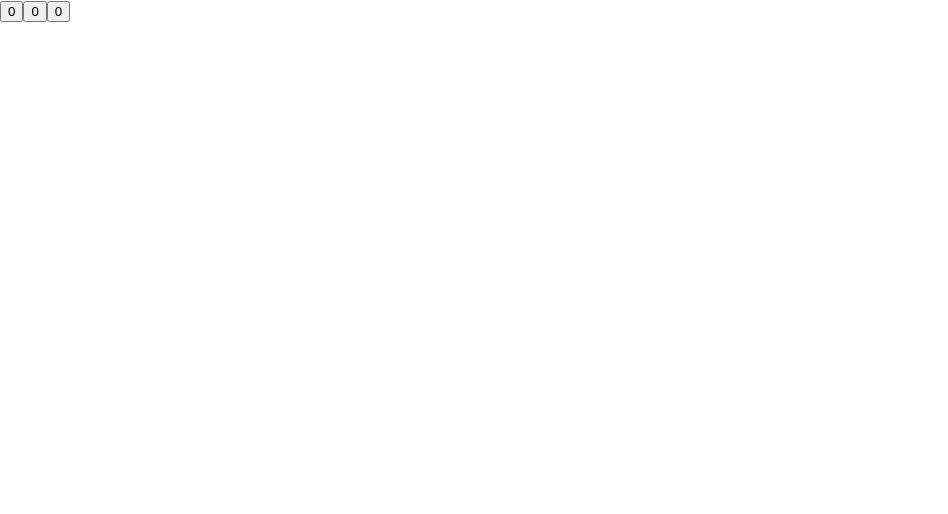
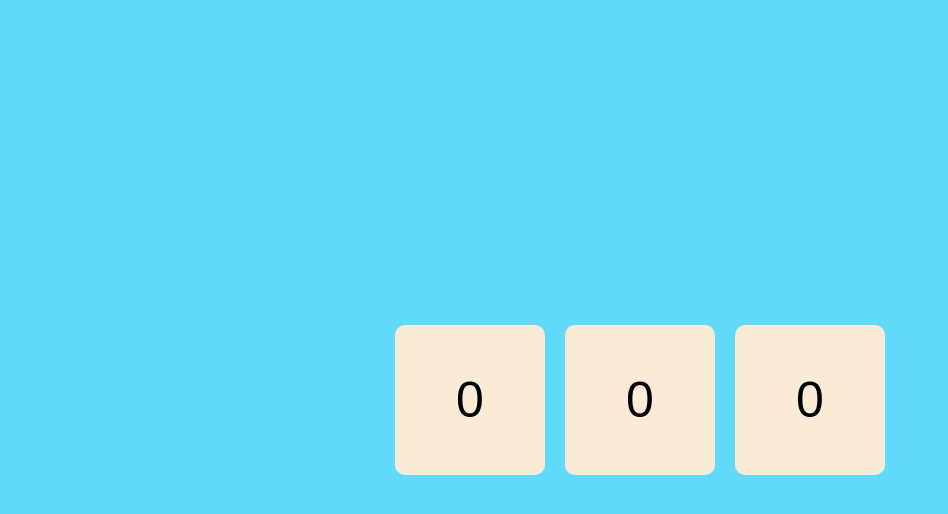
Before and after one commit to lucasiqueira/trybe-exercicios, a React (Create React App) app in the folder 2-front-end/secao-3-componentes-de-estado-eventos-e-formularios-com-react/dia-1-componentes-com-estado-e-eventos/fancy-buttons/: page / in a window 1280 px wide. Shown: the top 514 px of the page, without its empty margins (0-948 px from the left). Built offline with nearby package versions, Linux system fonts and the light colour scheme.

Commit message:
style: page styled

```diff
--- a/2-front-end/secao-3-componentes-de-estado-eventos-e-formularios-com-react/dia-1-componentes-com-estado-e-eventos/fancy-buttons/src/App.css
+++ b/2-front-end/secao-3-componentes-de-estado-eventos-e-formularios-com-react/dia-1-componentes-com-estado-e-eventos/fancy-buttons/src/App.css
@@ -36,3 +36,26 @@
     transform: rotate(360deg);
   }
 }
+
+
+#root {
+  display: flex;
+  justify-content: center;
+  align-items: center;
+  height: 100vh;
+  background-color: #61dafb;
+}
+
+button {
+  width: 150px;
+  margin: 10px;
+  height: 150px;
+  font-size: 50px;
+  border-radius: 10px;
+  border: none;
+  background-color: antiquewhite;
+}
+
+.even {
+  background-color: green;
+}
```
